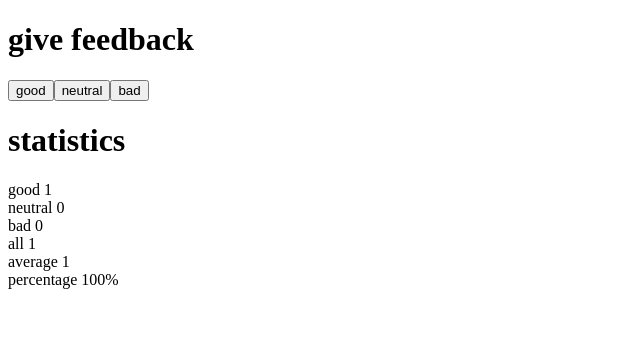
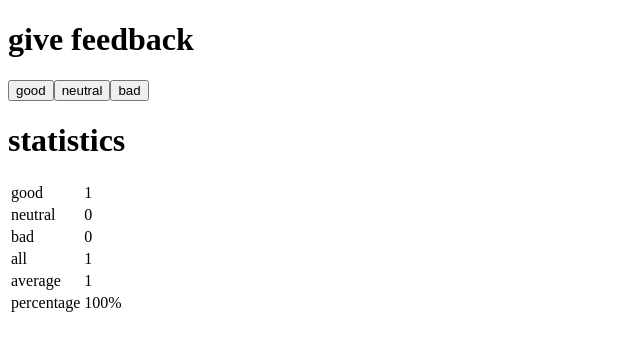
Before and after one commit to RarangoH/FullStackOpen, a React (Create React App) app in the folder part1/unicafe/: page / in a window 1280 px wide. Both pictures are taken after a click on the button "good". Shown: the top 350 px of the page, without its empty margins (0-640 px from the left). Built offline with nearby package versions, Linux system fonts and the light colour scheme.

Commit message:
implementing table

```diff
--- a/part1/unicafe/src/App.js
+++ b/part1/unicafe/src/App.js
@@ -58,19 +58,45 @@ const App = () => {
 
       return (
         <div>
+
           <Display title={title} />
           <Button handleClick={increaseGood} text={textG} />
           <Button handleClick={increaseNeutral} text={textN} />
           <Button handleClick={increaseBad} text={textB} />
           <h1>statistics</h1>
+          <table>
+            <tr>
+              <td><Statistics textG = {textG} /></td>
+              <td><Statistics countG={good} /></td>
+            </tr>
+            <tr>
+              <td><Statistics textN = {textN} /></td>
+              <td><Statistics countN={neutral} /></td>
+            </tr>
+            <tr>
+              <td><Statistics textB={textB} /></td>
+              <td><Statistics countB={bad} /></td>
+            </tr>
+            <tr>
+              <td><Statistics textA={'all'} /></td>
+              <td><Statistics countA={good+bad+neutral} /></td>
+            </tr>
+            <tr>
+              <td><Statistics textAvg={'average'} /></td>
+              <td><Statistics avg={average(good,neutral,bad)} /></td>
+            </tr>
+            <tr>
+              <td><Statistics textPer={'percentage'} /></td>
+              <td><Statistics per={percentage(good,neutral,bad)} /></td>
+            </tr>
 
-          <Statistics textG = {textG} countG={good}/>
+          {/* <Statistics textG = {textG} countG={good}/>
           <Statistics textN = {textN} countN={neutral}/>
           <Statistics textB={textB} countB={bad} />
           <Statistics textA={'all'} countA={good+bad+neutral} />
           <Statistics textAvg={'average'} avg={average(good,neutral,bad)} />
-          <Statistics textPer={'percentage'} per={percentage(good,neutral,bad)} />
-
+          <Statistics textPer={'percentage'} per={percentage(good,neutral,bad)} /> */}
+          </table>
         </div>
       )
     }
```
